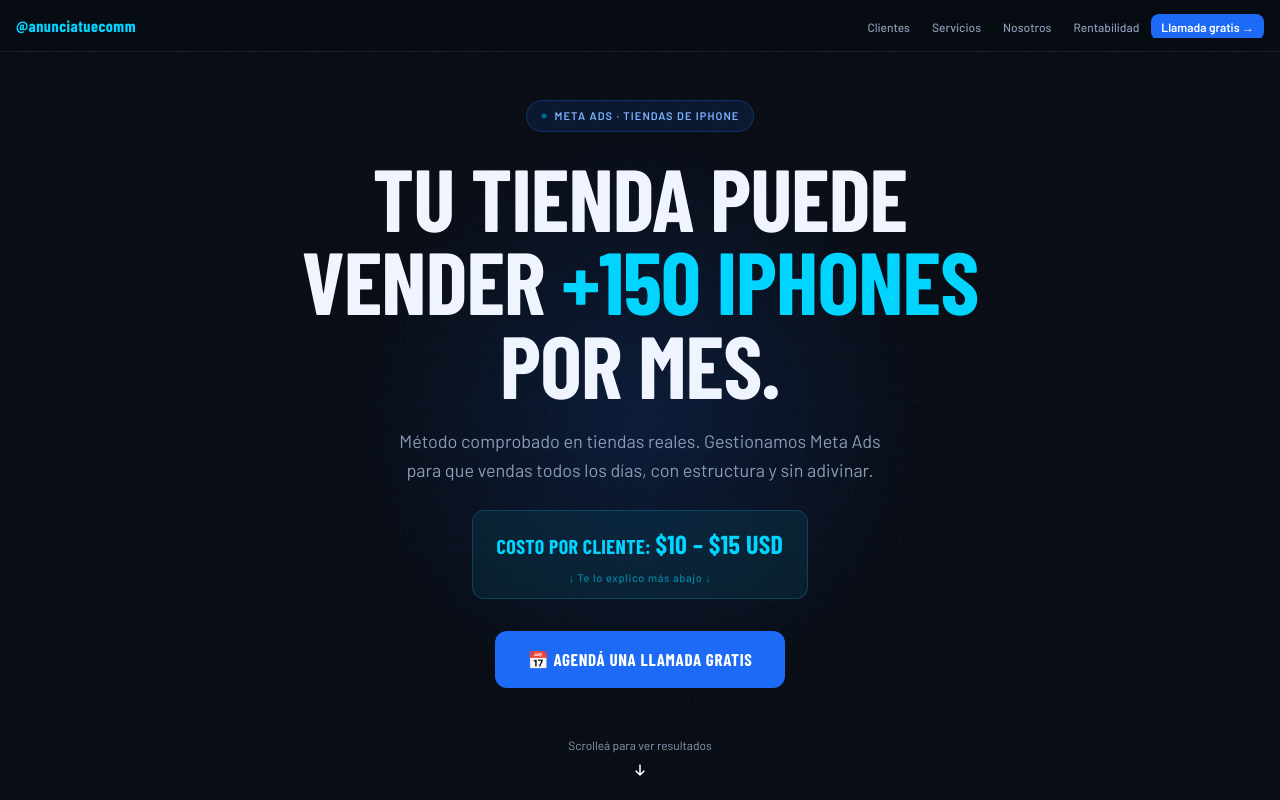
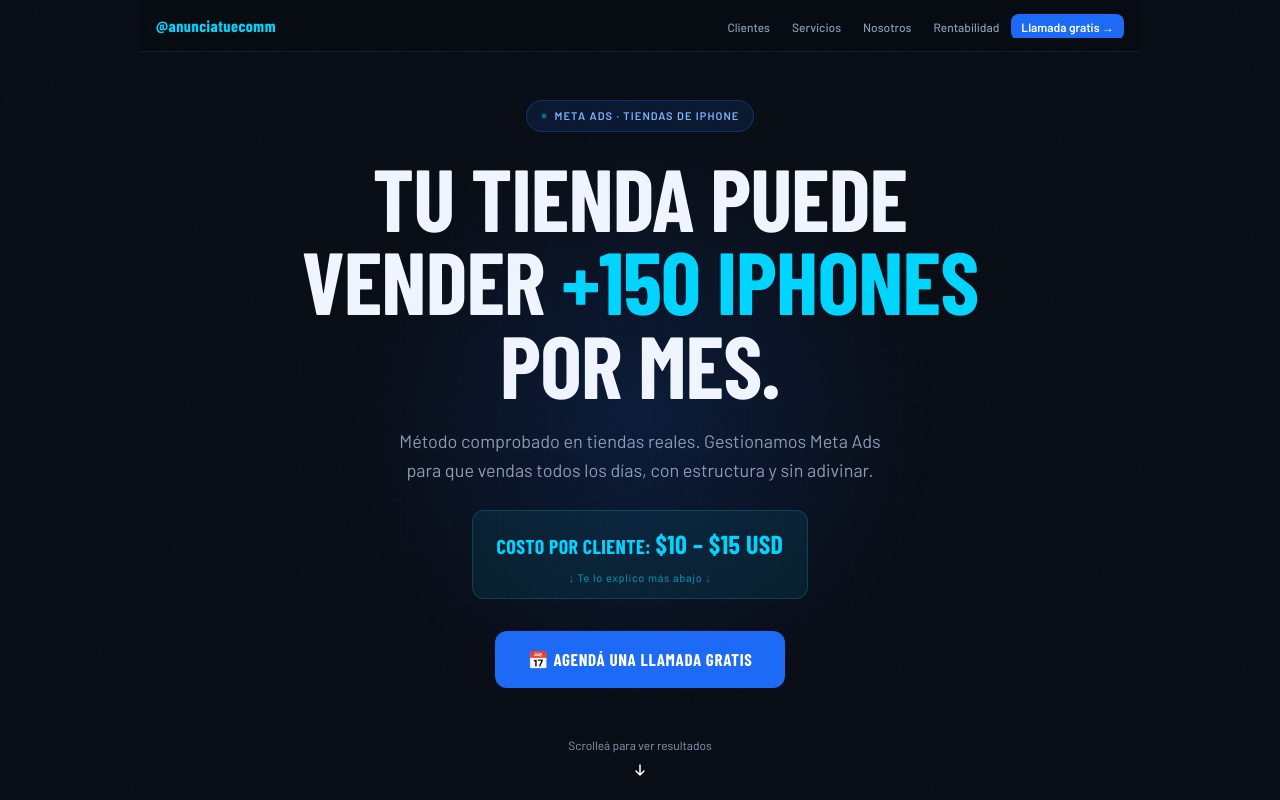
Before and after one commit to JulianDerudi/pagina-mauro, a plain HTML site: page index.html in a window 1280 px wide. Shown: the top 800 px of the page. Drawn offline with nearby package versions, Linux system fonts and the light colour scheme; a web font is replaced by a local one.

Commit message:
arreglo header

```diff
--- a/style.css
+++ b/style.css
@@ -42,6 +42,7 @@
     padding: 0 16px; height: 52px;
     display: flex; align-items: center; justify-content: space-between;
     gap: 8px;
+    max-width: 1000px; margin: 0 auto;
   }
   .nav-logo {
     font-family: 'Barlow Condensed', sans-serif;
```
